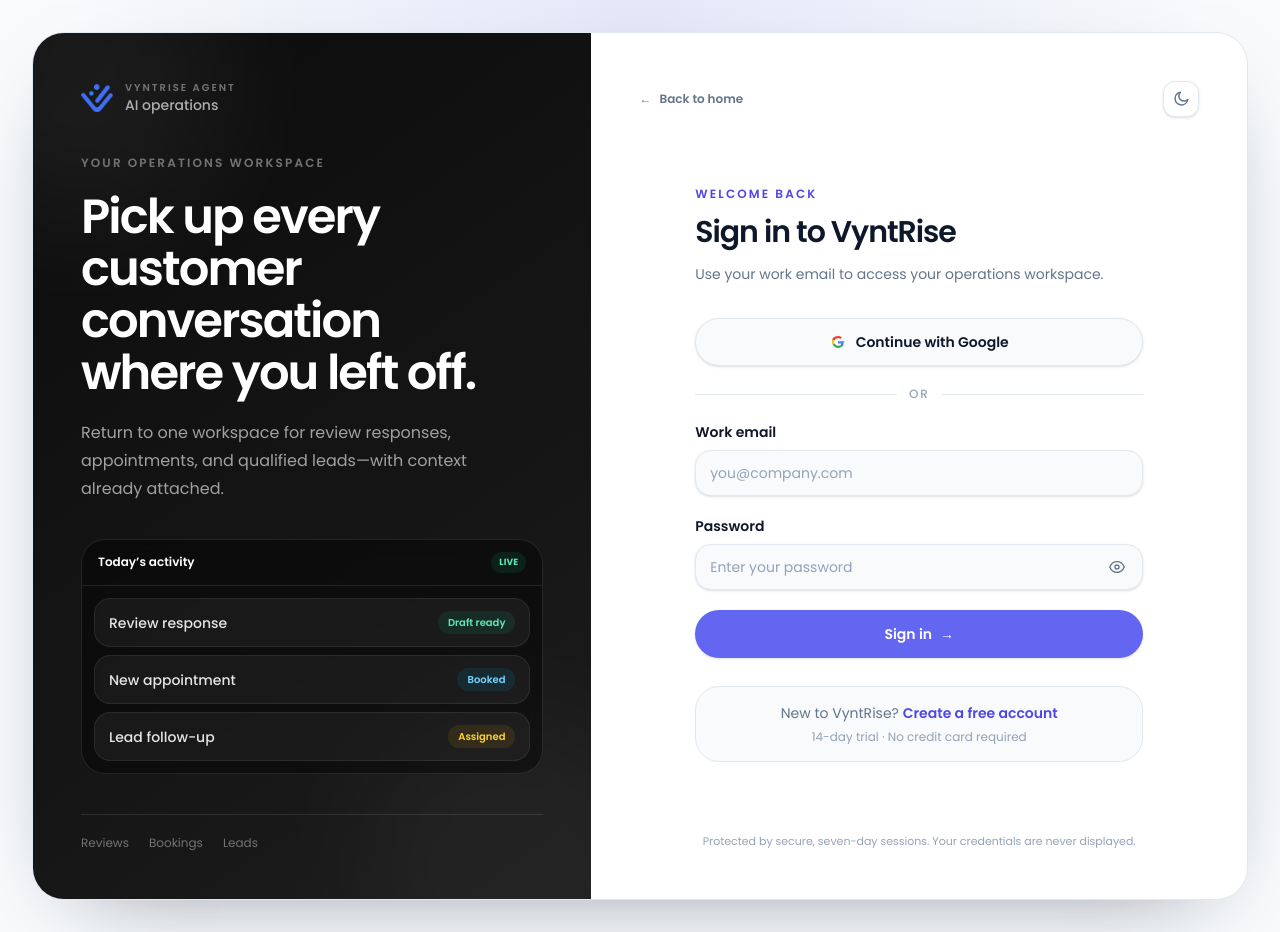
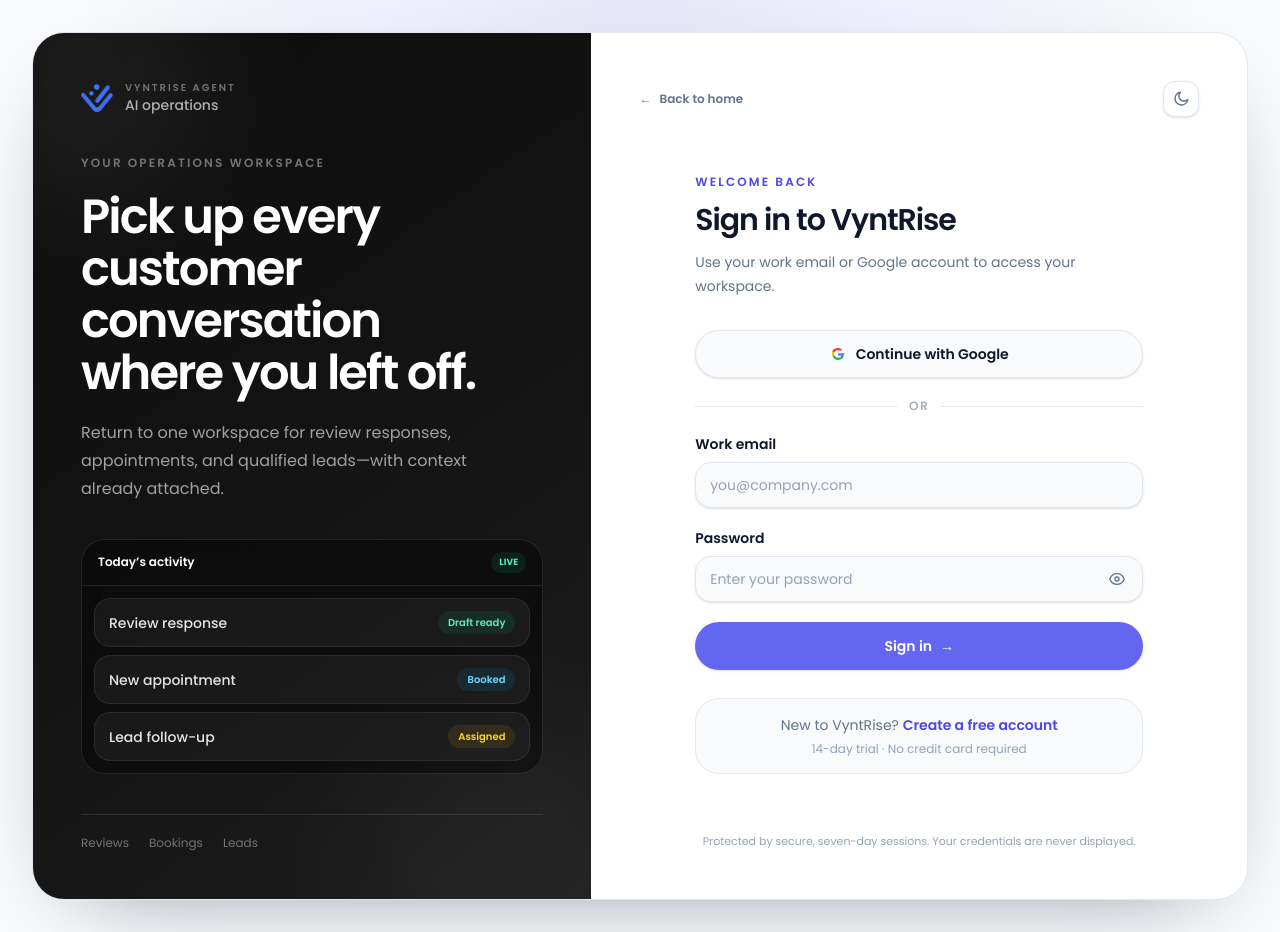
Before and after one commit to REVIEWRISE/ai-assistant, a Next.js app: page /login in a window 1280 px wide. Built offline with nearby package versions, Linux system fonts and the light colour scheme; no server answers; the database is empty.

Commit message:
feat: track last auth provider and enhance Google sign-in prompts for conflicting accounts

```diff
--- a/src/app/login/actions.ts
+++ b/src/app/login/actions.ts
@@ -28,7 +28,14 @@ export async function loginUser(formData: FormData) {
     redirect("/login?error=missing");
   }
 
-  const user = await prisma.user.findUnique({ where: { email } });
+  const user = await prisma.user.findUnique({
+    where: { email },
+    include: {
+      authIdentities: {
+        select: { provider: true },
+      },
+    },
+  });
 
   if (!user) {
     // Audit failed login attempt (no user found — use null actor/org)
@@ -39,8 +46,9 @@ export async function loginUser(formData: FormData) {
     redirect("/login?error=invalid");
   }
 
-  if (!user.passwordHash) {
-    redirect("/login?error=oauth_password");
+  const hasGoogleAuth = user.authIdentities.some((i) => i.provider === "google");
+  if (!user.passwordHash || hasGoogleAuth) {
+    redirect(`/login?error=oauth_password&email=${encodeURIComponent(email)}`);
   }
 
   if (isLocked(user)) {
@@ -115,6 +123,13 @@ export async function loginUser(formData: FormData) {
     maxAge: 60 * 60 * 24 * 7,
     sameSite: "lax",
   });
+  cookieStore.set("last_auth_provider", "credentials", {
+    path: "/",
+    httpOnly: false,
+    secure: process.env.NODE_ENV === "production",
+    maxAge: 60 * 60 * 24 * 30, // 30 days
+    sameSite: "lax",
+  });
 
   if (!user.emailVerified) {
     redirect(
--- a/src/app/login/login-client.tsx
+++ b/src/app/login/login-client.tsx
@@ -24,11 +24,21 @@ function PasswordIcon({ hidden }: { hidden: boolean }) {
   );
 }
 
-function LoginPageContent({ googleAuthEnabled }: { googleAuthEnabled: boolean }) {
+function LoginPageContent({
+  googleAuthEnabled,
+  lastAuthProvider,
+}: {
+  googleAuthEnabled: boolean;
+  lastAuthProvider?: string | null;
+}) {
   const searchParams = useSearchParams();
   const error = searchParams?.get("error") ?? undefined;
   const retry = searchParams?.get("retry") ?? undefined;
+  const emailParam = searchParams?.get("email") ?? "";
   const [showPassword, setShowPassword] = useState(false);
+
+  const isGoogleAccountError = error === "oauth_password";
+  const isGoogleLastUsed = lastAuthProvider === "google";
 
   useEffect(() => {
     if (!error) return;
@@ -54,7 +64,7 @@ function LoginPageContent({ googleAuthEnabled }: { googleAuthEnabled: boolean })
       oauth_failed: "Google sign-in failed. Please try again.",
       oauth_email: "Your Google account email must be verified to continue.",
       oauth_not_configured: "Google sign-in is not configured yet.",
-      oauth_password: "This account uses Google sign-in. Continue with Google instead.",
+      oauth_password: "This account is linked to Google Sign-In. Please continue with Google.",
     };
     toast.error(messages[error] ?? "Unable to sign in. Please try again.");
   }, [error, retry]);
@@ -74,16 +84,45 @@ function LoginPageContent({ googleAuthEnabled }: { googleAuthEnabled: boolean })
       <div>
         <p className="text-xs font-semibold uppercase tracking-[0.18em] text-[var(--color-primary-h)]">Welcome back</p>
         <h2 className="mt-3 text-3xl font-semibold tracking-[-0.035em] text-[var(--color-text)]">Sign in to VyntRise</h2>
-        <p className="mt-3 text-sm leading-6 text-[var(--color-text-muted)]">Use your work email to access your operations workspace.</p>
+        <p className="mt-3 text-sm leading-6 text-[var(--color-text-muted)]">Use your work email or Google account to access your workspace.</p>
       </div>
 
       <div className="mt-8 space-y-5">
-        <GoogleAuthButton enabled={googleAuthEnabled} />
+        {isGoogleAccountError && (
+          <div className="flex items-start gap-3 rounded-2xl border border-[var(--color-primary)] bg-[color-mix(in_srgb,var(--color-primary)_10%,var(--color-surface))] p-4 text-sm text-[var(--color-text)]">
+            <span className="mt-0.5 text-base leading-none">ℹ️</span>
+            <div>
+              <p className="font-semibold text-[var(--color-primary-h)]">Google Sign-In Required</p>
+              <p className="mt-1 text-xs leading-relaxed text-[var(--color-text-muted)]">
+                {emailParam ? (
+                  <>The account for <strong className="font-semibold text-[var(--color-text)]">{emailParam}</strong> was registered with Google. Click below to sign in directly with Google.</>
+                ) : (
+                  "This account was registered with Google. Click below to sign in directly with Google."
+                )}
+              </p>
+            </div>
+          </div>
+        )}
+
+        <GoogleAuthButton
+          enabled={googleAuthEnabled}
+          badge={isGoogleAccountError ? "Required" : isGoogleLastUsed ? "Last used" : undefined}
+          highlight={isGoogleAccountError || isGoogleLastUsed}
+        />
 
         <form className="space-y-5" action={loginUser}>
           <label className="block">
             <span className="mb-2 block text-sm font-semibold text-[var(--color-text)]">Work email</span>
-            <input id="email" name="email" type="email" required placeholder="you@company.com" autoComplete="email" className={INPUT_CLASS} />
+            <input
+              id="email"
+              name="email"
+              type="email"
+              required
+              defaultValue={emailParam}
+              placeholder="you@company.com"
+              autoComplete="email"
+              className={INPUT_CLASS}
+            />
           </label>
 
           <label className="block">
@@ -114,10 +153,19 @@ function LoginPageContent({ googleAuthEnabled }: { googleAuthEnabled: boolean })
   );
 }
 
-export function LoginPageClient({ googleAuthEnabled }: { googleAuthEnabled: boolean }) {
+export function LoginPageClient({
+  googleAuthEnabled,
+  lastAuthProvider,
+}: {
+  googleAuthEnabled: boolean;
+  lastAuthProvider?: string | null;
+}) {
   return (
     <Suspense fallback={null}>
-      <LoginPageContent googleAuthEnabled={googleAuthEnabled} />
+      <LoginPageContent
+        googleAuthEnabled={googleAuthEnabled}
+        lastAuthProvider={lastAuthProvider}
+      />
     </Suspense>
   );
 }
--- a/src/app/login/page.tsx
+++ b/src/app/login/page.tsx
@@ -1,9 +1,17 @@
+import { cookies } from "next/headers";
 import { isGoogleAuthConfigured } from "@/lib/google-auth";
 import { LoginPageClient } from "./login-client";
 
 export const dynamic = "force-dynamic";
 
 export default async function LoginPage() {
+  const cookieStore = await cookies();
+  const lastAuthProvider = cookieStore.get("last_auth_provider")?.value ?? null;
   const googleAuthEnabled = await isGoogleAuthConfigured();
-  return <LoginPageClient googleAuthEnabled={googleAuthEnabled} />;
+  return (
+    <LoginPageClient
+      googleAuthEnabled={googleAuthEnabled}
+      lastAuthProvider={lastAuthProvider}
+    />
+  );
 }
--- a/src/app/register/actions.ts
+++ b/src/app/register/actions.ts
@@ -134,6 +134,13 @@ export async function registerUser(formData: FormData) {
     if (typeof error === "object" && error && "code" in error) {
       const code = (error as { code?: string }).code;
       if (code === "P2002") {
+        const existing = await prisma.user.findUnique({
+          where: { email },
+          include: { authIdentities: { select: { provider: true } } },
+        });
+        if (existing?.authIdentities.some((i) => i.provider === "google") || !existing?.passwordHash) {
+          redirectRegisterError("oauth_exists", preserved);
+        }
         redirectRegisterError("exists", preserved);
       }
     }
--- a/src/app/register/register-client.tsx
+++ b/src/app/register/register-client.tsx
@@ -57,6 +57,7 @@ function RegisterPageContent({ googleAuthEnabled }: { googleAuthEnabled: boolean
         "Password must be at least 12 characters and include an uppercase letter, a lowercase letter, a number, and a symbol.",
       weak_password_personal: "Password must not contain your name or email address.",
       exists: "An account with this email already exists.",
+      oauth_exists: "An account with this email uses Google Sign-In. Please sign in with Google instead.",
       rate_limited: "Too many registration attempts. Please try again later.",
     };
     toast.error(messages[error] ?? "Unable to create account. Please try again.");
--- a/src/components/google-auth-button.tsx
+++ b/src/components/google-auth-button.tsx
@@ -28,11 +28,15 @@ export function GoogleAuthButton({
   label = "Continue with Google",
   plan,
   interval,
+  badge,
+  highlight,
 }: {
   enabled: boolean;
   label?: string;
   plan?: string;
   interval?: string;
+  badge?: string;
+  highlight?: boolean;
 }) {
   if (!enabled) return null;
 
@@ -43,13 +47,25 @@ export function GoogleAuthButton({
 
   return (
     <div className="space-y-5">
-      <Link
-        href={href}
-        className="inline-flex min-h-12 w-full items-center justify-center gap-2.5 rounded-full border border-[var(--color-border)] bg-[var(--color-surface)] px-6 text-sm font-semibold text-[var(--color-text)] shadow-sm transition hover:border-[var(--color-border-hover)] hover:bg-[var(--color-raised)]"
-      >
-        <GoogleIcon />
-        {label}
-      </Link>
+      <div className="relative">
+        <Link
+          href={href}
+          className={`relative inline-flex min-h-12 w-full items-center justify-center gap-2.5 rounded-full border px-6 text-sm font-semibold transition shadow-sm ${
+            highlight
+              ? "border-[var(--color-primary)] bg-[color-mix(in_srgb,var(--color-primary)_8%,var(--color-surface))] text-[var(--color-text)] ring-2 ring-[color-mix(in_srgb,var(--color-primary)_25%,transparent)] hover:bg-[color-mix(in_srgb,var(--color-primary)_14%,var(--color-surface))]"
+              : "border-[var(--color-border)] bg-[var(--color-surface)] text-[var(--color-text)] hover:border-[var(--color-border-hover)] hover:bg-[var(--color-raised)]"
+          }`}
+        >
+          <GoogleIcon />
+          <span>{label}</span>
+          {badge && (
+            <span className="ml-1.5 inline-flex items-center gap-1 rounded-full bg-[color-mix(in_srgb,var(--color-primary)_15%,var(--color-surface))] px-2 py-0.5 text-[11px] font-semibold text-[var(--color-primary-h)]">
+              <span className="size-1.5 rounded-full bg-[var(--color-primary)] animate-pulse" />
+              {badge}
+            </span>
+          )}
+        </Link>
+      </div>
       <div className="flex items-center gap-3" aria-hidden>
         <span className="h-px flex-1 bg-[var(--color-border)]" />
         <span className="text-xs font-medium uppercase tracking-[0.14em] text-[var(--color-text-subtle)]">or</span>
--- a/src/lib/google-auth-session.ts
+++ b/src/lib/google-auth-session.ts
@@ -57,6 +57,13 @@ async function createSessionForUser(userId: string, activeOrganizationId: string
     httpOnly: true,
     secure: process.env.NODE_ENV === "production",
     maxAge: 60 * 60 * 24 * 7,
+    sameSite: "lax",
+  });
+  cookieStore.set("last_auth_provider", "google", {
+    path: "/",
+    httpOnly: false,
+    secure: process.env.NODE_ENV === "production",
+    maxAge: 60 * 60 * 24 * 30, // 30 days
     sameSite: "lax",
   });
 }
```
